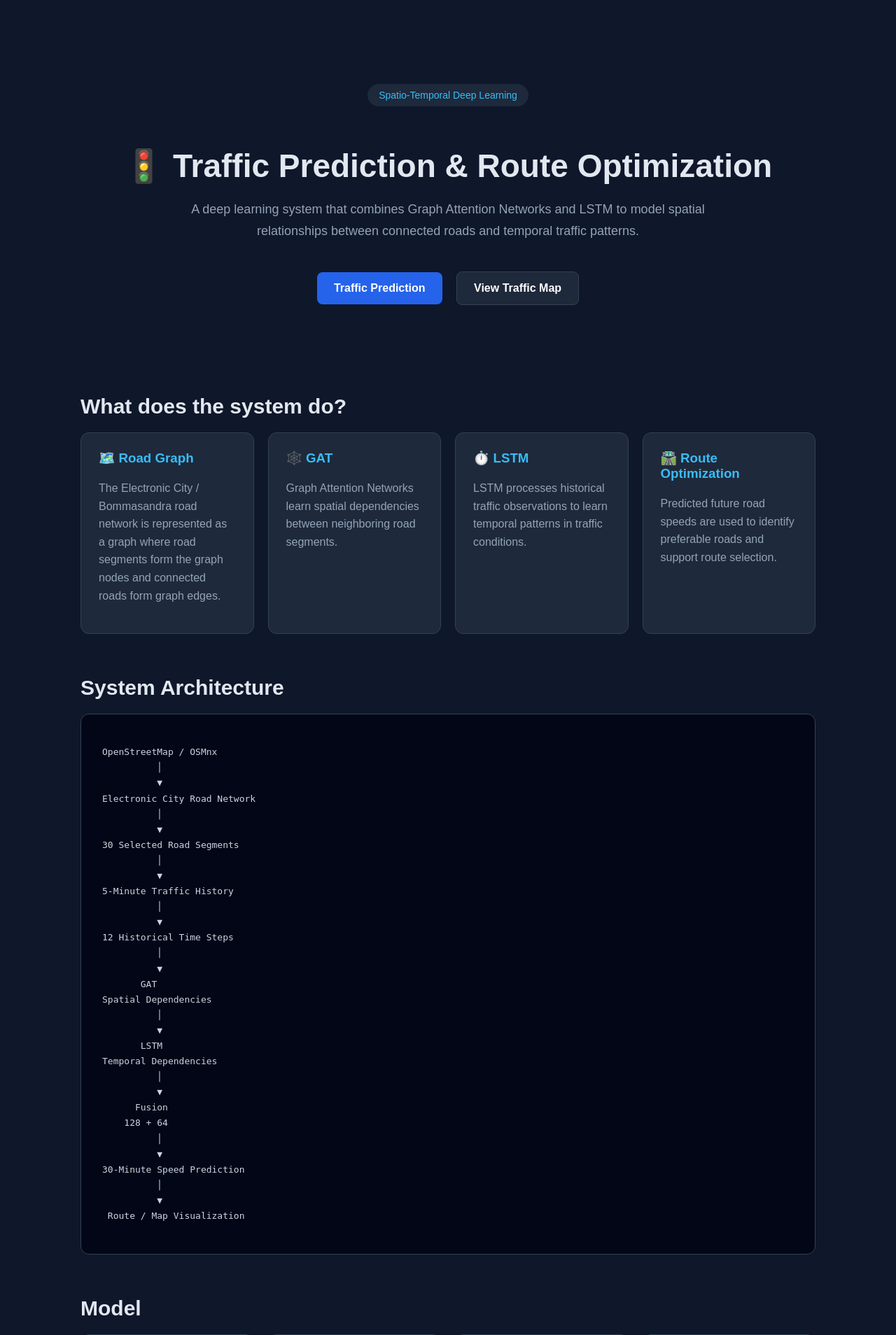
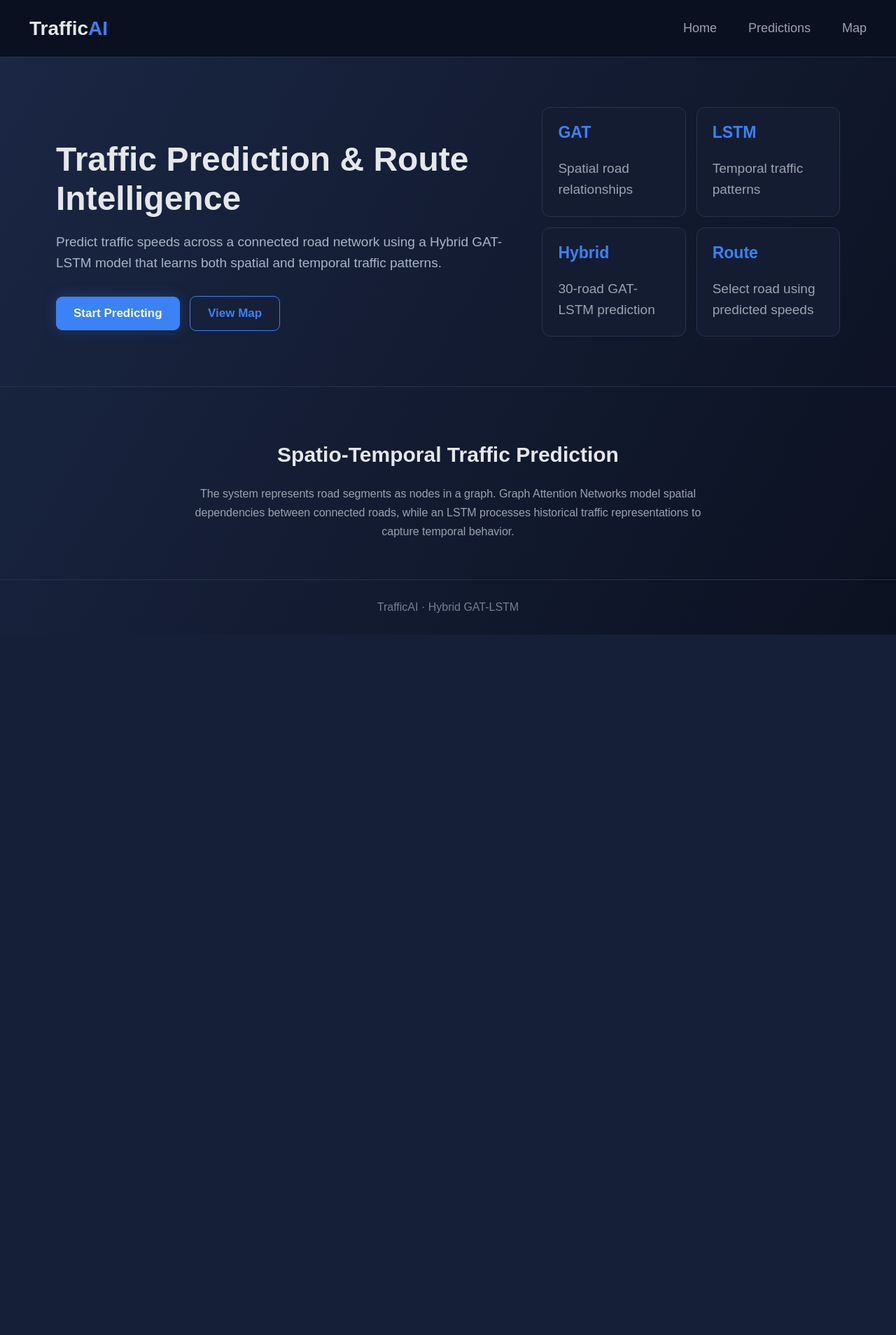
Before and after one commit to Mounanjali19/traffic-prediction-route-optimization, a Flask app: page / in a window 1280 px wide. Shown: the top 1908 px of the page at 70% size. After the commit the page ends 907 px from the top, so only its background shows below. Run offline with Flask 3, Linux system fonts and the light colour scheme.

Commit message:
Update index.html

```diff
--- a/templates/index.html
+++ b/templates/index.html
@@ -8,9 +8,7 @@
     <meta name="viewport"
           content="width=device-width, initial-scale=1.0">
 
-    <title>
-        Traffic Prediction & Route Optimization
-    </title>
+    <title>TrafficAI</title>
 
     <style>
 
@@ -21,116 +19,257 @@
         body {
             margin: 0;
             font-family: Arial, sans-serif;
-            background: #0f172a;
-            color: #e2e8f0;
+            background:
+                linear-gradient(
+                    120deg,
+                    #1b2745,
+                    #0b1120
+                );
+            color: #e5e7eb;
         }
 
-        .container {
-            max-width: 1100px;
-            margin: auto;
-            padding: 60px 25px;
+        /* ================= NAVBAR ================= */
+
+        nav {
+            height: 82px;
+
+            display: flex;
+            align-items: center;
+
+            padding: 0 42px;
+
+            background: #0a1020;
+
+            border-bottom:
+                1px solid #26324b;
         }
 
+        .logo {
+            font-size: 28px;
+            font-weight: bold;
+
+            margin-right: auto;
+        }
+
+        .logo span {
+            color: #3b82f6;
+        }
+
+        .nav-links {
+            display: flex;
+            gap: 45px;
+        }
+
+        .nav-links a {
+            color: #9ca3af;
+            text-decoration: none;
+            font-size: 18px;
+        }
+
+        .nav-links a:hover {
+            color: #3b82f6;
+        }
+
+        /* ================= HERO ================= */
+
         .hero {
-            text-align: center;
-            padding: 60px 20px;
+            min-height: 470px;
+
+            display: flex;
+            align-items: center;
+
+            max-width: 1450px;
+
+            margin: auto;
+
+            padding: 70px 80px;
+        }
+
+        .hero-left {
+            width: 62%;
         }
 
         .hero h1 {
-            font-size: 46px;
+            font-size: 48px;
+
             margin-bottom: 20px;
+
+            line-height: 1.15;
         }
 
         .hero p {
+            font-size: 19px;
+
+            line-height: 1.6;
+
+            color: #aab4c7;
+
+            max-width: 650px;
+        }
+
+        /* ================= BUTTONS ================= */
+
+        .buttons {
+            margin-top: 32px;
+        }
+
+        .btn {
+            display: inline-block;
+
+            padding: 14px 25px;
+
+            margin-right: 10px;
+
+            border-radius: 9px;
+
+            text-decoration: none;
+
+            font-size: 17px;
+
+            font-weight: bold;
+        }
+
+        .primary {
+            background: #3b82f6;
+
+            color: white;
+
+            box-shadow:
+                0 0 20px
+                rgba(59,130,246,.25);
+        }
+
+        .secondary {
+            border:
+                1px solid #3b82f6;
+
+            color: #3b82f6;
+        }
+
+        /* ================= FEATURE CARDS ================= */
+
+        .features {
+
+            width: 38%;
+
+            display: grid;
+
+            grid-template-columns:
+                1fr 1fr;
+
+            gap: 15px;
+        }
+
+        .card {
+
+            padding: 22px;
+
+            min-height: 125px;
+
+            background: #141c32;
+
+            border:
+                1px solid #28334d;
+
+            border-radius: 12px;
+        }
+
+        .card h3 {
+
+            margin-top: 0;
+
+            color: #3b82f6;
+
+            font-size: 23px;
+        }
+
+        .card p {
+
+            color: #9ca3af;
+
+            margin-bottom: 0;
+
+        }
+
+        /* ================= INFO ================= */
+
+        .info {
+
+            border-top:
+                1px solid #26324b;
+
+            padding:
+                55px 80px;
+
+            text-align: center;
+        }
+
+        .info h2 {
+
+            font-size: 30px;
+
+        }
+
+        .info p {
+
+            color: #9ca3af;
+
             max-width: 750px;
+
             margin: auto;
-            color: #94a3b8;
-            font-size: 18px;
+
             line-height: 1.7;
         }
 
-        .badge {
-            display: inline-block;
-            padding: 8px 16px;
-            border-radius: 20px;
-            background: #1e293b;
-            color: #38bdf8;
-            margin-bottom: 20px;
-            font-size: 14px;
+        /* ================= FOOTER ================= */
+
+        footer {
+
+            text-align: center;
+
+            padding: 30px;
+
+            color: #718096;
+
+            border-top:
+                1px solid #26324b;
         }
 
-        .buttons {
-            margin-top: 35px;
+        @media(max-width: 900px) {
+
+            .hero {
+
+                flex-direction: column;
+
+                padding: 50px 30px;
+
             }
 
-        .button {
-            display: inline-block;
-            padding: 14px 24px;
-            margin: 8px;
-            border-radius: 8px;
-            text-decoration: none;
-            background: #2563eb;
-            color: white;
-            font-weight: bold;
+            .hero-left,
+            .features {
+
+                width: 100%;
+
             }
 
-        .button.secondary {
-            background: #1e293b;
-            border: 1px solid #334155;
+            .features {
+
+                margin-top: 40px;
+
             }
 
-        .section {
-            margin-top: 60px;
+            nav {
+
+                padding: 0 20px;
+
             }
 
-        .section h2 {
-            font-size: 30px;
-            margin-bottom: 20px;
+            .nav-links {
+
+                gap: 15px;
+
             }
 
-        .cards {
-            display: grid;
-            grid-template-columns:
-                repeat(auto-fit, minmax(220px, 1fr));
-            gap: 20px;
-        }
-
-        .card {
-            background: #1e293b;
-            padding: 25px;
-            border-radius: 12px;
-            border: 1px solid #334155;
-        }
-
-        .card h3 {
-            margin-top: 0;
-            color: #38bdf8;
-        }
-
-        .card p {
-            color: #94a3b8;
-            line-height: 1.6;
-        }
-
-        .architecture {
-            background: #020617;
-            border: 1px solid #334155;
-            padding: 30px;
-            border-radius: 12px;
-            overflow-x: auto;
-        }
-
-        .architecture pre {
-            color: #cbd5e1;
-            line-height: 1.7;
-        }
-
-        footer {
-            margin-top: 80px;
-            padding-top: 25px;
-            border-top: 1px solid #334155;
-            text-align: center;
-            color: #64748b;
         }
 
     </style>
@@ -140,29 +279,57 @@
 
 <body>
 
-<div class="container">
+
+<!-- ================= NAVIGATION ================= -->
+
+<nav>
+
+    <div class="logo">
+
+        Traffic<span>AI</span>
+
+    </div>
 
 
-    <!-- =====================================================
-         HERO SECTION
-         ===================================================== -->
+    <div class="nav-links">
+
+        <a href="/">
+            Home
+        </a>
+
+        <a href="/predict">
+            Predictions
+        </a>
+
+        <a href="/map">
+            Map
+        </a>
+
+    </div>
+
+</nav>
+
+
+
+<!-- ================= HERO ================= -->
 
 <section class="hero">
 
-        <div class="badge">
-            Spatio-Temporal Deep Learning
-        </div>
+
+    <div class="hero-left">
 
         <h1>
-            🚦 Traffic Prediction & Route Optimization
+            Traffic Prediction &
+            Route Intelligence
         </h1>
+
 
         <p>
 
-            A deep learning system that combines
-            Graph Attention Networks and LSTM to model
-            spatial relationships between connected roads
-            and temporal traffic patterns.
+            Predict traffic speeds across a connected
+            road network using a Hybrid GAT-LSTM model
+            that learns both spatial and temporal
+            traffic patterns.
 
         </p>
 
@@ -171,195 +338,28 @@
 
             <a
                 href="/predict"
-                class="button"
+                class="btn primary"
             >
-                Traffic Prediction
+                Start Predicting
             </a>
 
 
             <a
                 href="/map"
-                class="button secondary"
+                class="btn secondary"
             >
-                View Traffic Map
+                View Map
             </a>
-
-        </div>
-
-    </section>
-
-
-
-    <!-- =====================================================
-         PROJECT OVERVIEW
-         ===================================================== -->
-
-    <section class="section">
-
-        <h2>
-            What does the system do?
-        </h2>
-
-
-        <div class="cards">
-
-
-            <div class="card">
-
-                <h3>
-                    🗺️ Road Graph
-                </h3>
-
-                <p>
-
-                    The Electronic City / Bommasandra
-                    road network is represented as a graph
-                    where road segments form the graph nodes
-                    and connected roads form graph edges.
-
-                </p>
-
-            </div>
-
-
-            <div class="card">
-
-                <h3>
-                    🕸️ GAT
-                </h3>
-
-                <p>
-
-                    Graph Attention Networks learn spatial
-                    dependencies between neighboring road
-                    segments.
-
-                </p>
-
-            </div>
-
-
-            <div class="card">
-
-                <h3>
-                    ⏱️ LSTM
-                </h3>
-
-                <p>
-
-                    LSTM processes historical traffic
-                    observations to learn temporal patterns
-                    in traffic conditions.
-
-                </p>
-
-            </div>
-
-
-            <div class="card">
-
-                <h3>
-                    🛣️ Route Optimization
-                </h3>
-
-                <p>
-
-                    Predicted future road speeds are used
-                    to identify preferable roads and support
-                    route selection.
-
-                </p>
 
         </div>
 
     </div>
 
-    </section>
 
 
+    <!-- ================= MODEL CARDS ================= -->
 
-    <!-- =====================================================
-         ARCHITECTURE
-         ===================================================== -->
-
-    <section class="section">
-
-        <h2>
-            System Architecture
-        </h2>
-
-
-        <div class="architecture">
-
-<pre>
-OpenStreetMap / OSMnx
-          │
-          ▼
-Electronic City Road Network
-          │
-          ▼
-30 Selected Road Segments
-          │
-          ▼
-5-Minute Traffic History
-          │
-          ▼
-12 Historical Time Steps
-          │
-          ▼
-       GAT
-Spatial Dependencies
-          │
-          ▼
-       LSTM
-Temporal Dependencies
-          │
-          ▼
-      Fusion
-    128 + 64
-          │
-          ▼
-30-Minute Speed Prediction
-          │
-          ▼
- Route / Map Visualization
-</pre>
-
-        </div>
-
-    </section>
-
-
-
-    <!-- =====================================================
-         MODEL DETAILS
-         ===================================================== -->
-
-    <section class="section">
-
-        <h2>
-            Model
-        </h2>
-
-
-        <div class="cards">
-
-
-            <div class="card">
-
-                <h3>
-                    Input
-                </h3>
-
-                <p>
-
-                    12 historical time steps ×
-                    30 road segments ×
-                    8 traffic features.
-
-                </p>
-
-            </div>
+    <div class="features">
 
 
         <div class="card">
@@ -369,11 +369,7 @@ Temporal Dependencies
             </h3>
 
             <p>
-
-                    Two Graph Attention layers with
-                    64 hidden dimensions and
-                    four attention heads.
-
+                Spatial road relationships
             </p>
 
         </div>
@@ -386,11 +382,7 @@ Temporal Dependencies
             </h3>
 
             <p>
-
-                    A 128-dimensional LSTM models
-                    the temporal evolution of each
-                    road segment.
-
+                Temporal traffic patterns
             </p>
 
         </div>
@@ -399,14 +391,24 @@ Temporal Dependencies
         <div class="card">
 
             <h3>
-                    Output
+                Hybrid
             </h3>
 
             <p>
+                30-road GAT-LSTM prediction
+            </p>
 
-                    One predicted future speed for
-                    every selected road segment.
+        </div>
 
+
+        <div class="card">
+
+            <h3>
+                Route
+            </h3>
+
+            <p>
+                Select road using predicted speeds
             </p>
 
         </div>
@@ -417,92 +419,36 @@ Temporal Dependencies
 
 
 
-    <!-- =====================================================
-         TECHNOLOGY STACK
-         ===================================================== -->
+<!-- ================= INFORMATION ================= -->
 
-    <section class="section">
+<section class="info">
 
     <h2>
-            Technology Stack
+        Spatio-Temporal Traffic Prediction
     </h2>
 
 
-        <div class="cards">
+    <p>
 
+        The system represents road segments as nodes
+        in a graph. Graph Attention Networks model
+        spatial dependencies between connected roads,
+        while an LSTM processes historical traffic
+        representations to capture temporal behavior.
 
-            <div class="card">
-
-                <h3>
-                    Machine Learning
-                </h3>
-
-                <p>
-                    Python · PyTorch · NumPy · Pandas
     </p>
-
-            </div>
-
-
-            <div class="card">
-
-                <h3>
-                    Graph Learning
-                </h3>
-
-                <p>
-                    PyTorch Geometric · GAT
-                </p>
-
-            </div>
-
-
-            <div class="card">
-
-                <h3>
-                    Geospatial
-                </h3>
-
-                <p>
-                    OpenStreetMap · OSMnx · NetworkX
-                </p>
-
-            </div>
-
-
-            <div class="card">
-
-                <h3>
-                    Backend
-                </h3>
-
-                <p>
-                    Flask · Gunicorn
-                </p>
-
-            </div>
-
-        </div>
 
 </section>
 
 
 
-    <!-- =====================================================
-         FOOTER
-         ===================================================== -->
-
 <footer>
 
-        Traffic Prediction & Route Optimization
-        <br>
-        Hybrid GAT-LSTM
+    TrafficAI · Hybrid GAT-LSTM
 
 </footer>
 
 
-</div>
-
 </body>
 
 </html>
```
Lines whose indentation alone changed are shown as unchanged.
